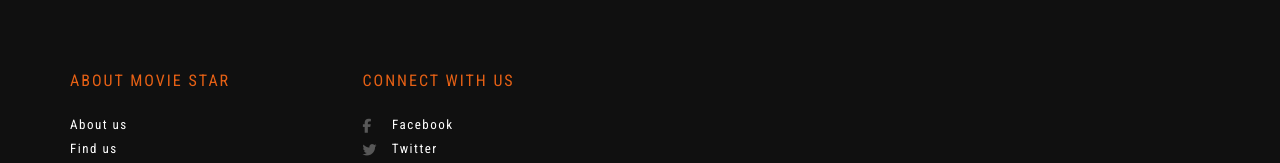
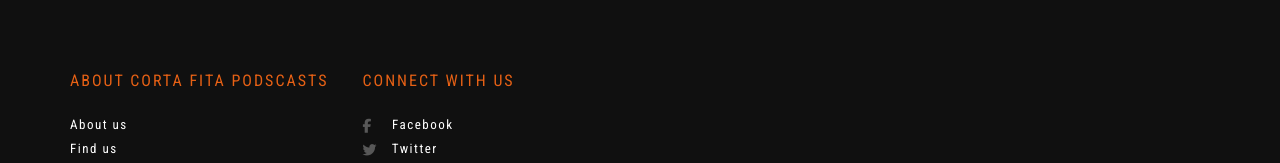
Before and after one commit to ikariwill/corta-fita-web, a plain HTML site: page index.html in a window 1280 px wide. Shown: the part 2400-2563 px from the top of the page. Drawn offline with nearby package versions, Linux system fonts and the light colour scheme.

Commit message:
Website title

```diff
--- a/index.html
+++ b/index.html
@@ -4,7 +4,7 @@
 	<meta charset="utf-8">
 	<meta http-equiv="X-UA-Compatible" content="IE=edge">
 	<meta name="viewport" content="width=device-width, initial-scale=1">
-	<title>Movie Star - Cinema HTML Template</title>
+	<title>CORTA FITA PODSCASTS</title>
 	<link rel="icon" type="image/png" href="images/favicon.png" />
 	<link href="css/slick.css" rel="stylesheet">
 	<link href="css/bootstrap.min.css" rel="stylesheet">
@@ -605,7 +605,7 @@
 					<div class="container">
 						<div class="row">
 							<div class="col-sm-3">
-								<h6>About Movie star</h6>
+								<h6>About CORTA FITA PODSCASTS</h6>
 								<ul>
 									<li><a href="#">About us</a></li>
 									<li><a href="#">Find us</a></li>
```
